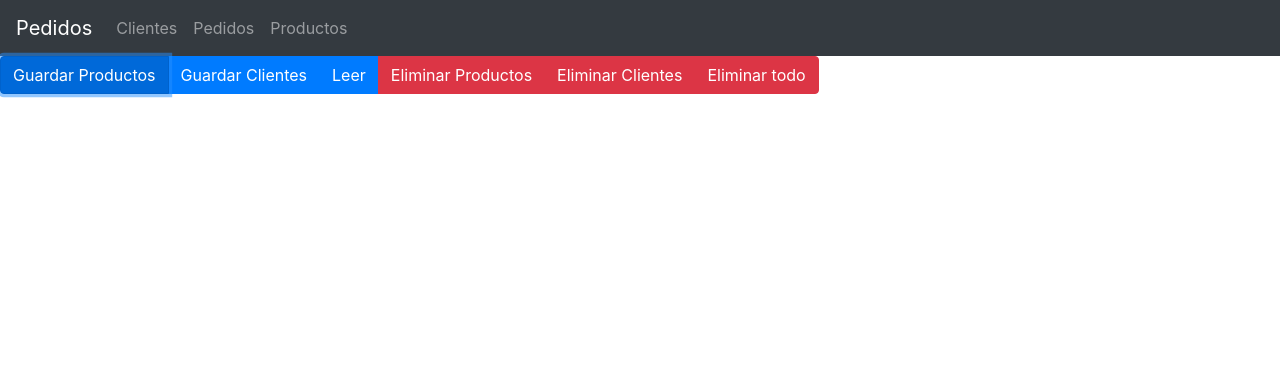
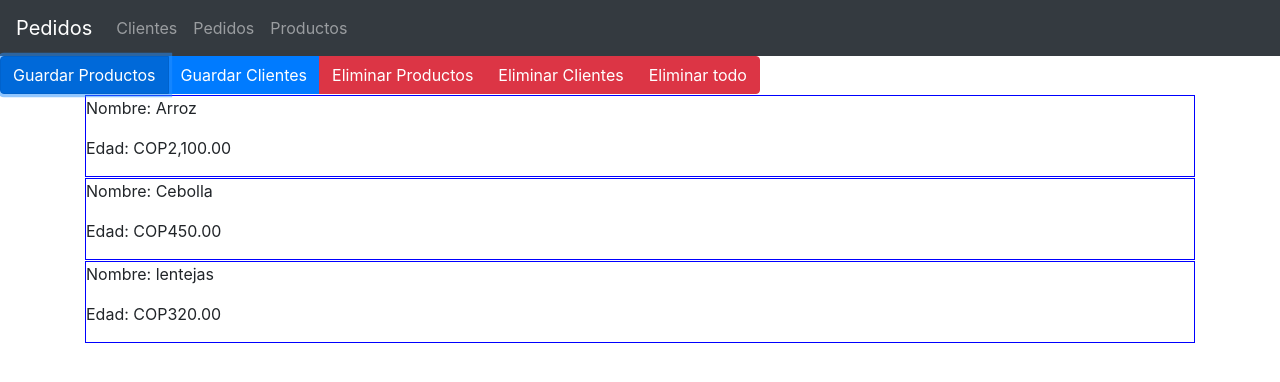
Before and after one commit to JhonnyJGomez/cursoAngular_TypeScript_Parte5, an Angular app: page / in a window 1280 px wide. Both pictures are taken after a click on the button "Guardar Productos". Shown: the top 382 px of the page. Built offline with nearby package versions, Linux system fonts and the light colour scheme.

Commit message:
Local Storage: uso de funciones GET, para refrescar automaticamnte los cambios en localStorage

```diff
--- a/src/app/clientes/clientes.component.html
+++ b/src/app/clientes/clientes.component.html
@@ -1,18 +1,17 @@
 <div class="btn-group">
     <button class="btn btn-primary" (click)="guardarProductos()">Guardar Productos</button>
     <button class="btn btn-primary" (click)="guardarClientes()">Guardar Clientes</button>
-    <button class="btn btn-primary" (click)="leer()">Leer </button>
     <button class="btn btn-danger" (click)="eliminarProductos()">Eliminar Productos </button>
     <button class="btn btn-danger" (click)="eliminarClientes()">Eliminar Clientes</button>
     <button class="btn btn-danger" (click)="eliminarTodo()">Eliminar todo </button>
 </div>
 
 <div class="container">
-    <div class="clientesContainer" *ngFor="let clienteEnLaLista of clientes">
+    <div class="clientesContainer" *ngFor="let clienteEnLaLista of clientesLocales">
         <p> Nombre: {{clienteEnLaLista.nombre}} </p>
         <p> Edad: {{clienteEnLaLista.edad}} </p>
     </div>
-    <div class="productosContainer" *ngFor="let productoEnLaLista of productos">
+    <div class="productosContainer" *ngFor="let productoEnLaLista of productosLocales">
         <p> Nombre: {{productoEnLaLista.nombre}} </p>
         <p> Edad: {{productoEnLaLista.precio | currency: 'COP'}} </p>
     </div>
--- a/src/app/clientes/clientes.component.ts
+++ b/src/app/clientes/clientes.component.ts
@@ -1,4 +1,5 @@
 import { Component, OnInit } from '@angular/core';
+import { JsonPipe, PercentPipe } from '@angular/common';
 interface Clientes{
   nombre:string,
   apellido:string,
@@ -15,54 +16,45 @@ interface Productos{
 })
 export class ClientesComponent implements OnInit {
 
-  clientes:Array<Clientes> = new Array<Clientes>()
-  productos:Array<Productos> = new Array<Productos>()
   constructor() { }
 
   ngOnInit(): void {
-  /*  this.clientes.push(
-       {
-        nombre:"Maia",
-        apellido:"Gómez Olaguibel",
-        edad:2
-      },
-      {
-        nombre:"Karen",
-        apellido:"Olaguibel Rossi",
-        edad:29
-      },
-      {
-        nombre:"Jhonny",
-        apellido:"Gómez Morales",
-        edad:30
-      })
-
-    this.productos.push(
-      {
-        nombre:"Arroz",
-        precio:2000
-      },
-      {
-        nombre:"Maiz",
-        precio:2100
-      },
-      {
-        nombre:"pan",
-        precio:300
-      }) */
   }
 
   guardarClientes(){
-    localStorage.setItem("clientes", JSON.stringify(this.clientes))
+    let clientesAgregar: Array<Clientes> = new Array();
+    clientesAgregar.push(
+    {
+      nombre: "Maia",
+      apellido: "Gómez",
+      edad: 3
+    },
+    {
+      nombre: "Karen",
+      apellido: "Olaguibel",
+      edad: 29
+    }
+    )
+    localStorage.setItem("clientes", JSON.stringify(clientesAgregar))
   }
 
   guardarProductos(){
-    localStorage.setItem("productos", JSON.stringify(this.productos))
-  }
-
-  leer(){
-    this.clientes = JSON.parse(localStorage.getItem("clientes"))
-    this.productos = JSON.parse(localStorage.getItem("productos"))
+    let productosAgregar:Array<Productos> = new Array<Productos>();
+    productosAgregar.push(
+      {
+        nombre:"Arroz",
+        precio: 2100
+      },
+      {
+        nombre:"Cebolla",
+        precio: 450
+      },
+      {
+        nombre:"lentejas",
+        precio: 320
+      }
+    )
+    localStorage.setItem("productos", JSON.stringify(productosAgregar))
   }
 
   eliminarClientes(){
@@ -77,4 +69,22 @@ export class ClientesComponent implements OnInit {
     localStorage.clear()
   }
 
+  get clientesLocales(): Clientes[] {
+    console.log("Cliente")
+    let clientesLocalStorage: Clientes[] = JSON.parse(localStorage.getItem("clientes"))
+    if (clientesLocalStorage == null)
+    {
+      return new Array<Clientes>()
+    }
+    return clientesLocalStorage
+  }
+
+  get productosLocales(): Productos[]{
+    console.log("productos")
+    let productosLocalesStorage: Productos[] =  JSON.parse(localStorage.getItem("productos"))
+    if (productosLocalesStorage == null){
+      return new Array<Productos>()
+    }
+    return productosLocalesStorage
+  }
 }
```
